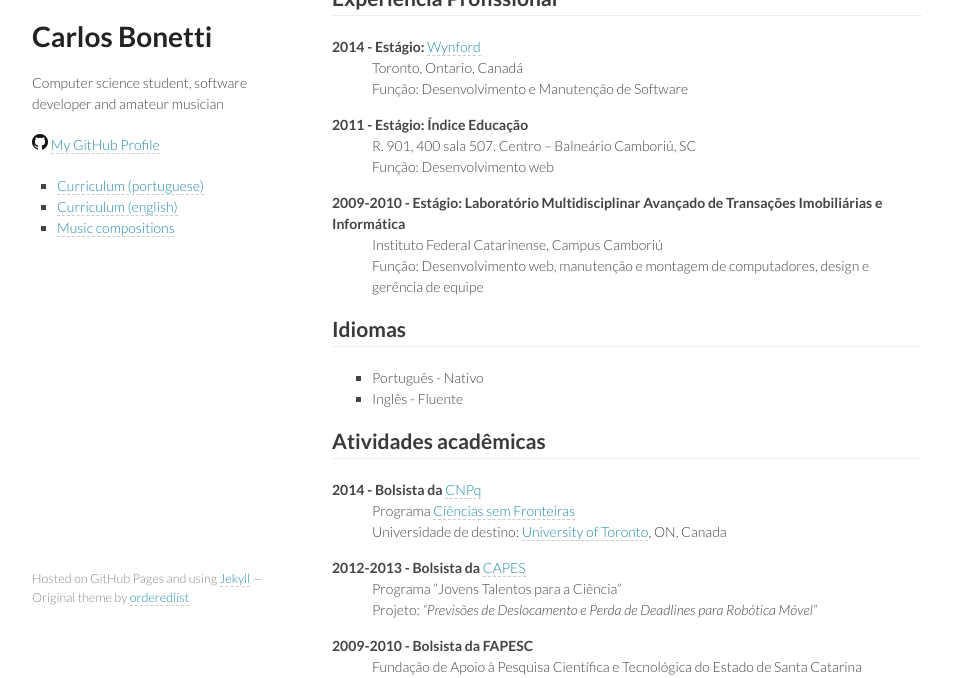
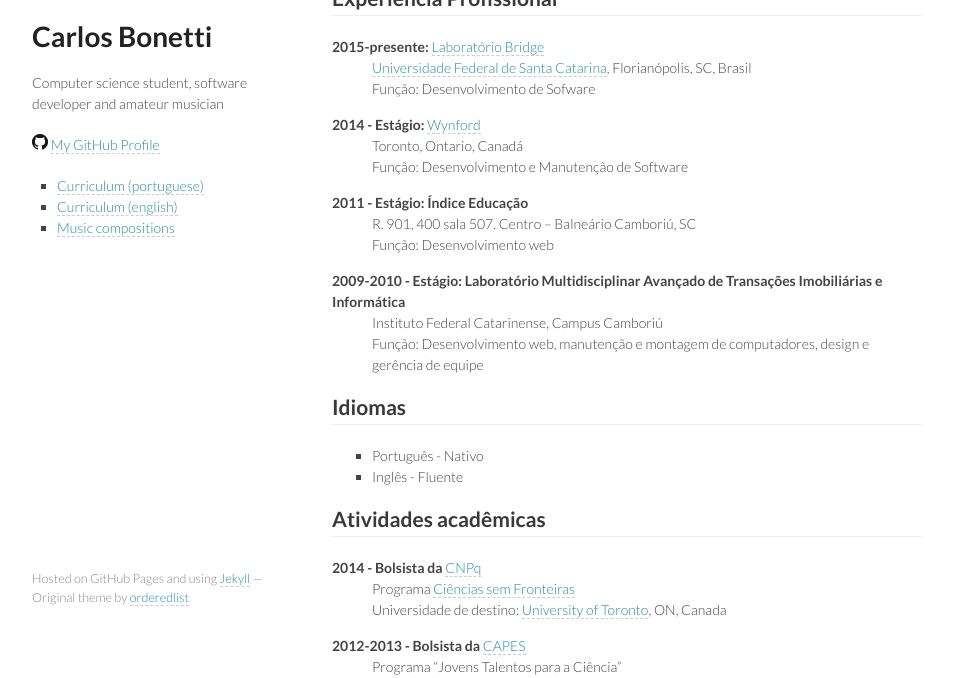
Before and after one commit to CarlosBonetti/carlosbonetti.github.io, a Jekyll site: the page built from curriculum_pt.md, in a window 1280 px wide and 900 px high, scrolled down 803 px, cut to the strip 222-900 px from the top of the window. Shown: the whole strip, without its empty margins (163-1116 px from the left). Built offline with Jekyll 4.4.1, drawn with Linux system fonts in a browser that asks for light colours.

Commit message:
Update curriculum: add Bridge to professional experiences

```diff
--- a/curriculum_pt.md
+++ b/curriculum_pt.md
@@ -50,6 +50,10 @@
 
 ## Experiência Profissional
 
+2015-presente: [Laboratório Bridge](https://bridge.ufsc.br/)
+: [Universidade Federal de Santa Catarina](http://ufsc.br), Florianópolis, SC, Brasil
+: Função: Desenvolvimento de Sofware
+
 2014 - Estágio: [Wynford](http://www.wynfordtwg.com/)
 : Toronto, Ontario, Canadá
 : Função: Desenvolvimento e Manutenção de Software
```
Also changed, not shown: curriculum_en.md (+4 -0 lines).
